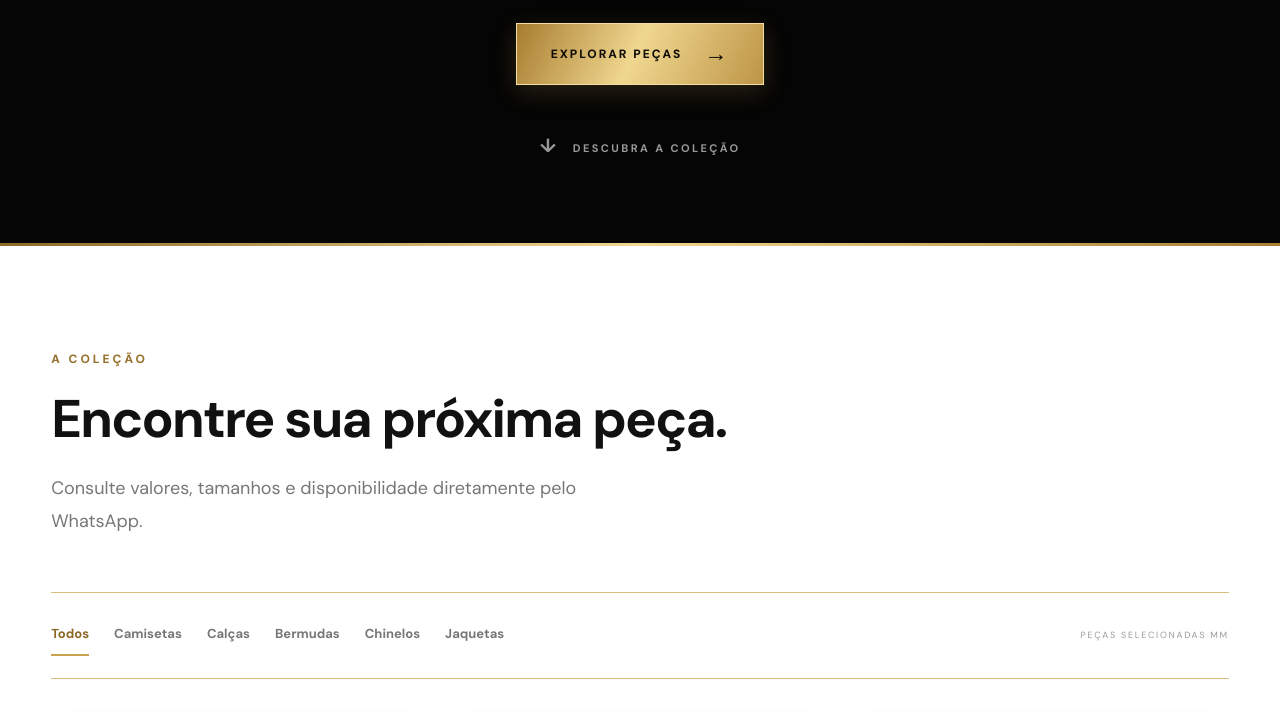
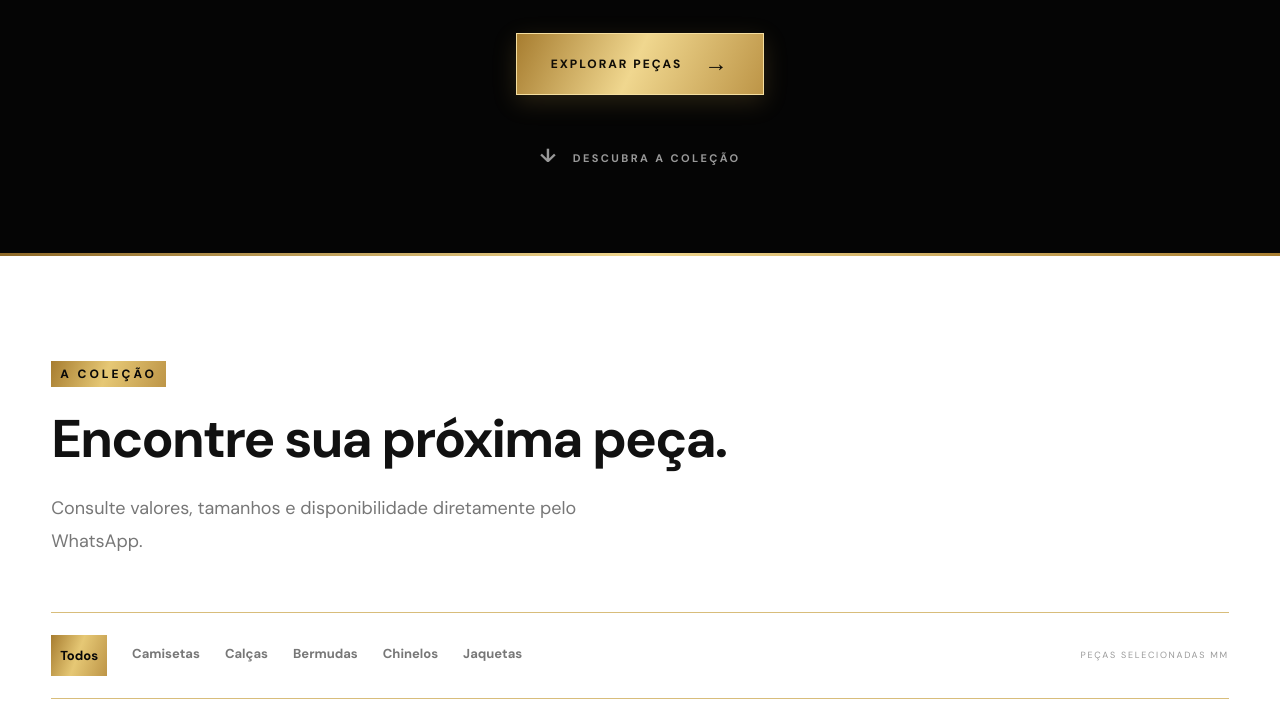
Before and after one commit to MMmultimarcas/mm-multimarcas, a plain HTML site: page index.html in a window 1280 px wide. Shown: the part 828-1540 px from the top of the page. Drawn offline with Linux system fonts and the light colour scheme.

Commit message:
Padroniza textos dourados com fundo ouro e letras pretas

```diff
--- a/style.css
+++ b/style.css
@@ -332,3 +332,28 @@ button { font: inherit; }
   color: initial;
 }
 .hero-brand { width: min(100%, 560px); }
+
+
+/* Textos que antes apareciam em amarelo: fundo ouro e letras pretas */
+.brand-name,
+.brand-footer .brand-name,
+.eyebrow,
+.hero-eyebrow,
+.section-heading .eyebrow,
+.delivery .eyebrow,
+.product-category,
+.footer-heading,
+.filter.active,
+.filter:hover {
+  display: inline-block;
+  width: fit-content;
+  padding: 5px 9px;
+  background: linear-gradient(110deg, #a77d30, #e6c875 48%, #bd9547);
+  color: #080808 !important;
+  text-shadow: none;
+  border: 0;
+}
+.filter.active,
+.filter:hover {
+  border-bottom: 0;
+}
```
